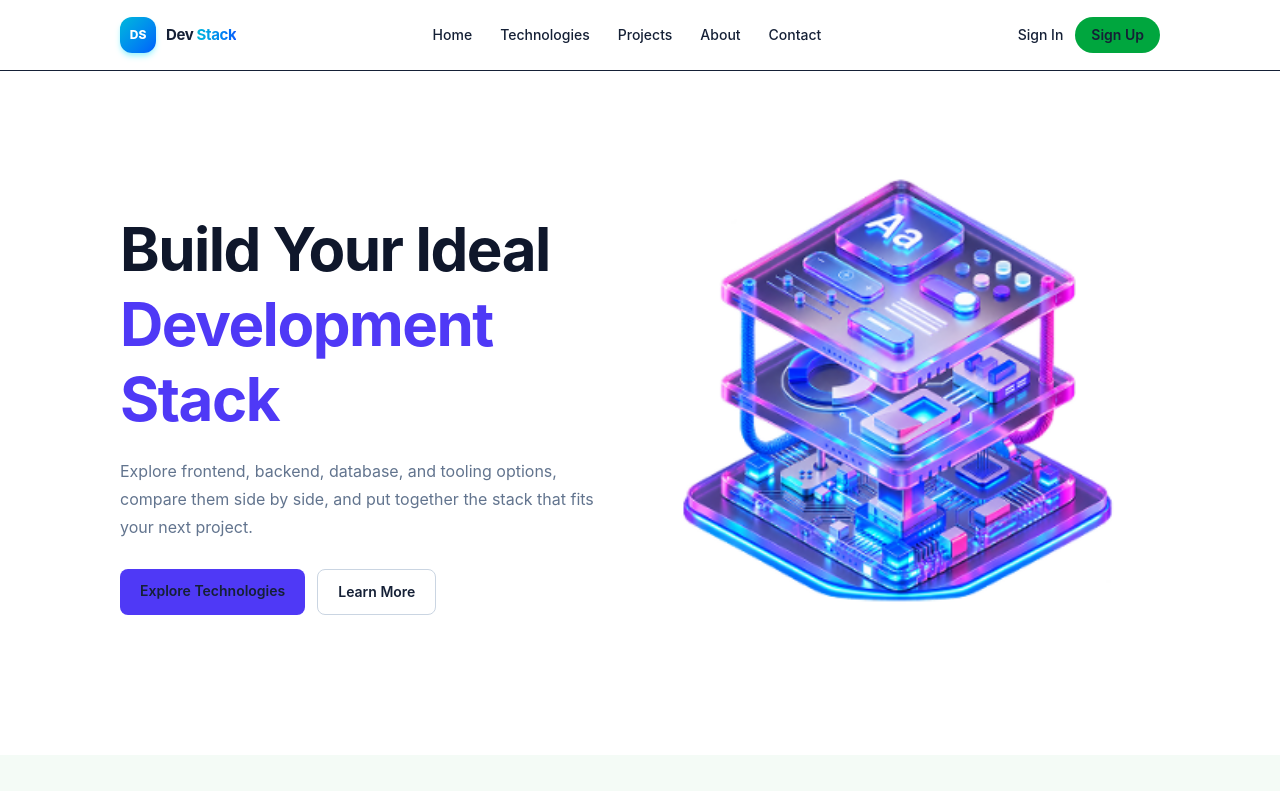
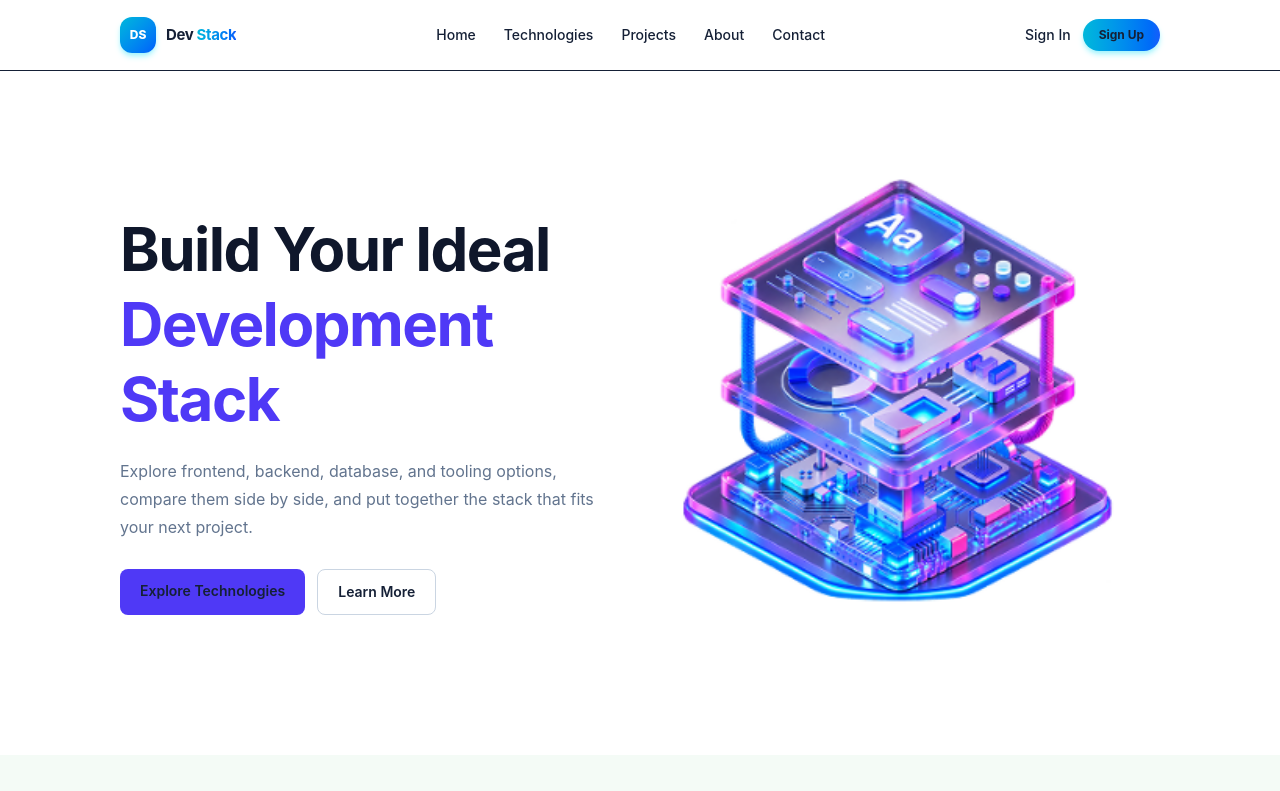
Before and after one commit to anwarsadek/assignment-5-dev-stack-builder, a React (Vite) app: page / in a window 1280 px wide. Shown: the top 791 px of the page. Built offline with nearby package versions, Linux system fonts and the light colour scheme.

Commit message:
Refine navbar signup button

```diff
--- a/src/components/Navbar/Navbar.jsx
+++ b/src/components/Navbar/Navbar.jsx
@@ -33,7 +33,7 @@ function Navbar() {
 
           <a
             href="#signup"
-            className="rounded-full bg-green-600 px-4 py-2 text-sm font-semibold text-white hover:bg-green-700"
+            className="rounded-full bg-gradient-to-r from-cyan-500 to-blue-600 px-4 py-2 text-xs font-bold text-white shadow-md shadow-cyan-200 transition hover:-translate-y-0.5 hover:shadow-lg"
           >
             Sign Up
           </a>
```
